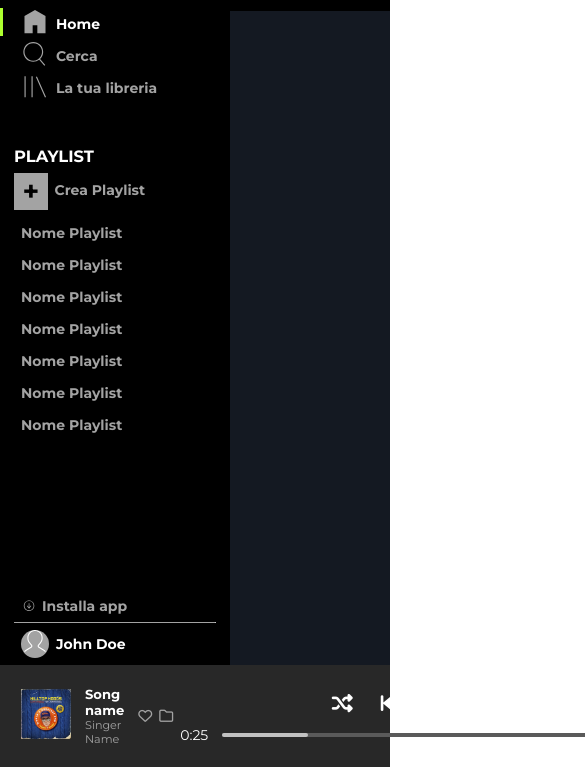
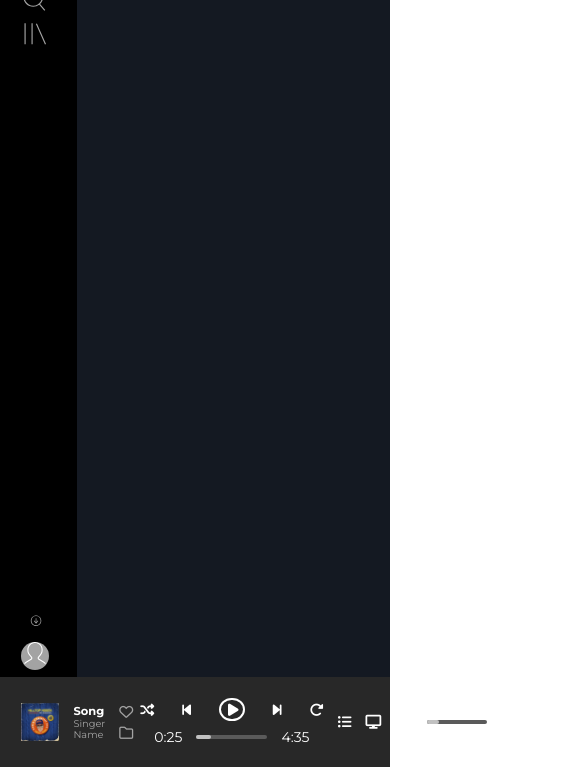
Before and after one commit to fonzhousefonzie/html-css-spotifyweb, a plain HTML site: page index.html in a window 390 px wide. Shown: the part 77-844 px from the top of the page, 585 px wide, since content can reach past the window. Drawn offline with Linux system fonts and the light colour scheme.

Commit message:
random push

```diff
--- a/css/style.css
+++ b/css/style.css
@@ -189,6 +189,7 @@ h1,h2,h3,h4,h5,h6{
         background-color: #282828;
         justify-content: space-between;
         padding: 1rem;
+        height: 90px;
     }
 
         .now-playing{
@@ -198,10 +199,11 @@ h1,h2,h3,h4,h5,h6{
         }
 
             .song-img{
+                height: 100%;
             }
 
                 .song-img img{
-                    max-height: 50px;
+                    height: 100%;
                 }
 
             .song-name{
@@ -216,11 +218,12 @@ h1,h2,h3,h4,h5,h6{
             color: white;
             gap: 0.5rem;
             align-items: center;
+            flex-basis: 100%;
+            max-width: 480px;
         }
 
             .player-controls-icons{
                 gap: 2rem;
-                font-size: 1.5rem;
                 align-items: center;
             }
 
@@ -231,12 +234,13 @@ h1,h2,h3,h4,h5,h6{
                 }
 
             .player-timing{
+                width: 100%;
                 align-items: center;
                 gap: 1rem;
+                padding: 0 1rem;
             }
 
                 .player-bar{
-                    width: 430px;
                     height: 4px;
                     border-radius: 4px;
                     background-color: #5a5a5a;
@@ -254,6 +258,8 @@ h1,h2,h3,h4,h5,h6{
             gap: 1rem;
             align-items: center;
             padding: 1rem;
+            flex-basis: 100%;
+            max-width: 170px;
         }
 
             .player-options-controls{
@@ -261,7 +267,8 @@ h1,h2,h3,h4,h5,h6{
             }
 
             .volume-bar{
-                width: 120px;
+                width: 100%;
+                min-width: 60px;
                 height: 4px;
                 border-radius: 4px;
                 background-color: #5a5a5a;
@@ -273,3 +280,58 @@ h1,h2,h3,h4,h5,h6{
                     border-radius: 4px;
                     background-color: #c1c1c1;
                 }
+
+/* Media Queries */
+
+@media screen and (max-width: 1100px) {
+
+}
+
+@media screen and (max-width: 700px) {
+
+}
+
+@media screen and (max-width: 600px) {
+
+    .song-img{
+        height: 80%;
+    }
+
+    .song-icons{
+        flex-direction: column;
+    }
+
+    .now-playing{
+        flex-shrink: 1;
+    }
+
+    .song-name{
+        font-size: 0.7rem;
+    }
+
+    .sidebar{
+        width: unset;
+    }
+
+    .logo-small{
+        display: block;
+        width: 2rem;
+        margin: auto;
+    }
+
+    .hide-menu{
+        display: none;
+    }
+
+    .nav{
+        padding: 0;
+    }
+
+    .nav li{
+        padding: 1.2rem 0;
+    }
+}
+
+@media screen and (max-width: 500px) {
+
+}
--- a/index.html
+++ b/index.html
@@ -14,11 +14,11 @@
         <div class="main grow flex">
             <div class="sidebar no-shrink flex column">
                 <div class="logo">
-                    <img src="img/logo.svg" alt="" class="logo-big">
+                    <img src="img/logo.svg" alt="" class="logo-big hide-menu">
                     <img src="img/logo-small.svg" alt="" class="logo-small">
                 </div>
                 <div class="nav">
-                    <div class="focus"></div>
+                    <div class="focus hide-menu"></div>
                     <ul class="fa-ul">
                         <li class="flex home">
                             <span class="fa-li">
@@ -40,12 +40,12 @@
                         </li>
                     </ul>
                 </div>
-                <div class="playlist hide-menu grow">
-                    <div class="add-playlist">
+                <div class="playlist grow flex column">
+                    <div class="add-playlist hide-menu">
                         <h3>PLAYLIST</h3>
                         <a href="#" class="add-button">+</a><span>Crea Playlist</span>
                     </div>
-                    <div class="playlist-list">
+                    <div class="playlist-list grow hide-menu">
                         <ul>
                             <li>Nome Playlist</li>
                             <li>Nome Playlist</li>
@@ -58,12 +58,12 @@
                     </div>
                 </div>
                 <div class="user">
-                        <div class="flex download">
+                        <div class="flex download center">
                             <svg viewBox="0 0 20 20" xmlns="http://www.w3.org/2000/svg"><title>Download icon</title><path d="M12 11.657V6h-1v5.65L9.076 9.414l-.758.65 3.183 3.702 3.195-3.7-.758-.653L12 11.657zM11.5 2C7.358 2 4 5.358 4 9.5c0 4.142 3.358 7.5 7.5 7.5 4.142 0 7.5-3.358 7.5-7.5C19 5.358 15.642 2 11.5 2zm0 14C7.916 16 5 13.084 5 9.5S7.916 3 11.5 3 18 5.916 18 9.5 15.084 16 11.5 16z" fill="currentColor" fill-rule="evenodd"/></svg>
                             <span class="hide-menu">Installa app</span>
                         </div>
-                        <hr>
-                        <div class="flex user-name">
+                        <hr class="hide-menu">
+                        <div class="flex user-name center">
                             <svg viewBox="0 0 80 90" xmlns="http://www.w3.org/2000/svg"><title>User Icon</title><path d="M67.74 61.78l-14.5-8.334c-.735-.422-1.24-1.145-1.385-1.98-.145-.835.088-1.685.638-2.33l5.912-6.93c3.747-4.378 5.81-9.967 5.81-15.737v-2.256c0-6.668-2.792-13.108-7.658-17.67C51.622 1.92 45.17-.386 38.392.054c-12.677.82-22.607 11.772-22.607 24.934v1.483c0 5.77 2.063 11.36 5.81 15.736l5.912 6.933c.55.644.783 1.493.638 2.33-.143.834-.648 1.556-1.383 1.98l-14.494 8.33C4.7 66.077 0 74.15 0 82.844v6.76h3.333v-6.76c0-7.5 4.055-14.46 10.59-18.174l14.5-8.334c1.597-.918 2.692-2.487 3.007-4.302.315-1.815-.19-3.66-1.387-5.06l-5.913-6.936c-3.23-3.775-5.01-8.594-5.01-13.57v-1.484c0-11.41 8.562-20.9 19.488-21.608 5.85-.377 11.415 1.61 15.67 5.598 4.26 3.992 6.605 9.404 6.605 15.24v2.254c0 4.976-1.778 9.796-5.01 13.57l-5.915 6.935c-1.195 1.4-1.7 3.246-1.386 5.06.313 1.816 1.41 3.385 3.008 4.303l14.507 8.338c6.525 3.71 10.58 10.67 10.58 18.17v6.76H80v-6.76c0-8.695-4.7-16.768-12.26-21.063z" fill="currentColor" fill-rule="evenodd"/></svg>
                             <span class="hide-menu">John Doe</span>
                         </div>
@@ -77,12 +77,12 @@
             </div>
         </div>
         <div class="player no-shrink flex">
-            <div class="now-playing flex">
+            <div class="now-playing flex no-shrink">
                 <div class="song-img">
                     <img src="img/player_left.jpg" alt="">
                 </div>
                 <div class="song-name">
-                    <h3>Song name</h3>
+                    <h3>Song</h3>
                     <p>Singer Name</p>
                 </div>
                 <div class="song-icons flex">
@@ -99,13 +99,13 @@
                     <i class="fa-solid fa-rotate-right"></i>
                 </div>
                 <div class="player-timing flex">
-                    <div class="timing shrink">
+                    <div class="timing no-shrink">
                         <p>0:25</p>
                     </div>
                     <div class="player-bar grow">
                         <div class="song-percentage"></div>
                     </div>
-                    <div class="timing shrink">
+                    <div class="timing no-shrink">
                         <p>4:35</p>
                     </div>
                 </div>
```
